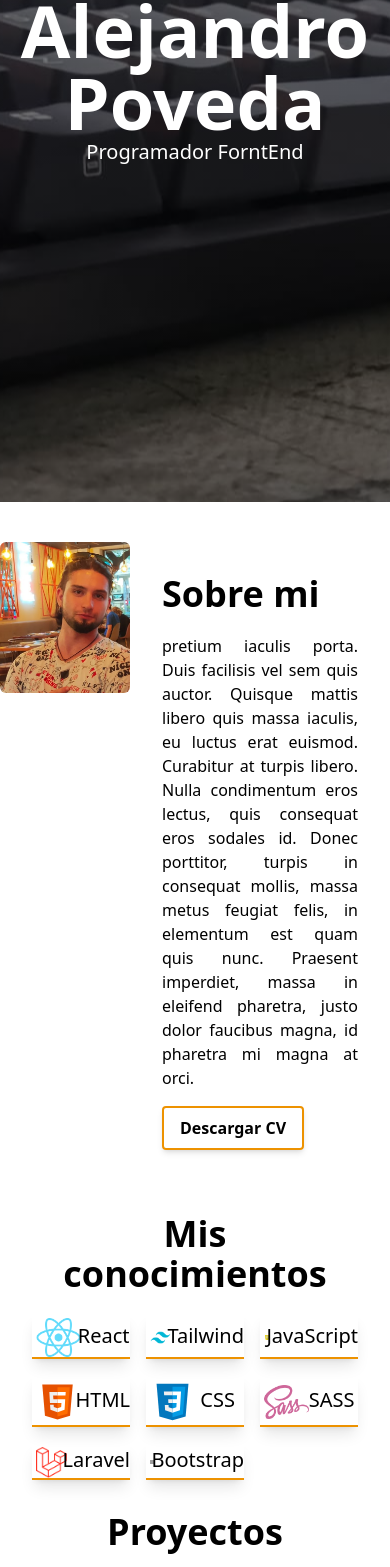
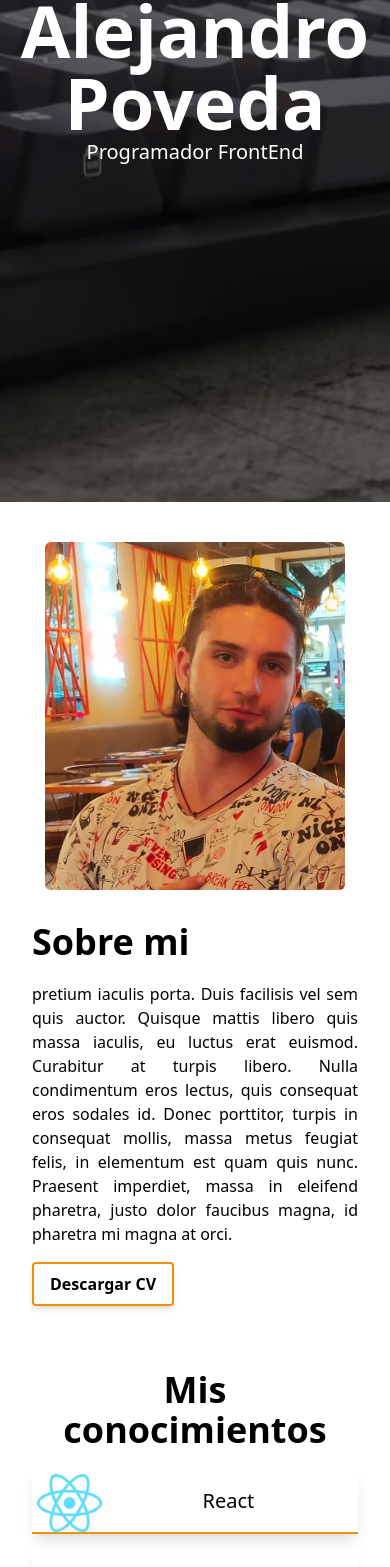
Before and after one commit to alejandropovedabisquert/portfolio, a React (Create React App) app: page / in a window 390 px wide. Shown: the part 342-1909 px from the top of the page. Built offline with nearby package versions, Linux system fonts and the light colour scheme; grey boxes are pictures that could not be loaded; the HTML template or start-up script is replaced by a standard one.

Commit message:
Diversos cambios

```diff
--- a/public/data.json
+++ b/public/data.json
@@ -33,7 +33,7 @@
             "header":
                 {
                     "title": "Alejandro Poveda",
-                    "subtitle": "Programador ForntEnd"
+                    "subtitle": "Programador FrontEnd"
                 },
             "menu": [
                 {
--- a/src/components/ApAbout/ApAbout.js
+++ b/src/components/ApAbout/ApAbout.js
@@ -1,11 +1,11 @@
 import "./ApAbout.css"
 const ApAbout = (passData) =>{
     const about = passData.data.about
-    const profile = passData.data.logos && <img className="rounded-md" src={passData.data.logos && passData.data.logos.perfil} alt="Perfil" width="300px"/>
     const titleClassStyle = passData.titleClassStyle
     const buttonClassStyle = "border-2 border-secondary-color p-2 px-4 mt-4 inline-block rounded shadow-md transition-all font-bold duration-300 relative hover:text-white before:content-[''] before:absolute before:top-0 before:left-0 before:h-full before:content-[''] before:absolute before:top-0 before:left-0 before:w-0 before:-z-10 before:bg-primary-color before:transition-all before:duration-300 before:hover:w-full"
+    const profile = passData.data.logos && <img className="rounded-md" src={passData.data.logos && passData.data.logos.perfil} alt="Perfil" width="300px"/>
     return(
-        <div id="about" className="container mx-auto text-center grid grid-cols-3">
+        <div id="about" className="container transition-all mx-auto text-center grid grid-cols-1 md:grid-cols-3">
             <div className="mx-auto">
                 {profile}
             </div>
--- a/src/components/ApSkills/ApSkills.js
+++ b/src/components/ApSkills/ApSkills.js
@@ -17,10 +17,10 @@ const ApSkills = (passData) =>{
     )
 
     return(
-        <div id="skills" className="container mx-auto text-center">
+        <div id="skills" className="transition-all container mx-auto text-center">
             <div className="p-8">
                 <h1 className={titleClassStyle}>Mis conocimientos</h1>
-                <div className="grid grid-cols-3 gap-4 lg:grid-cols-4 ">
+                <div className="grid grid-cols-1 gap-4 sm:grid-cols-2 md:grid-cols-3 lg:grid-cols-4 ">
                     {listSkills}
                 </div>
             </div>
```
